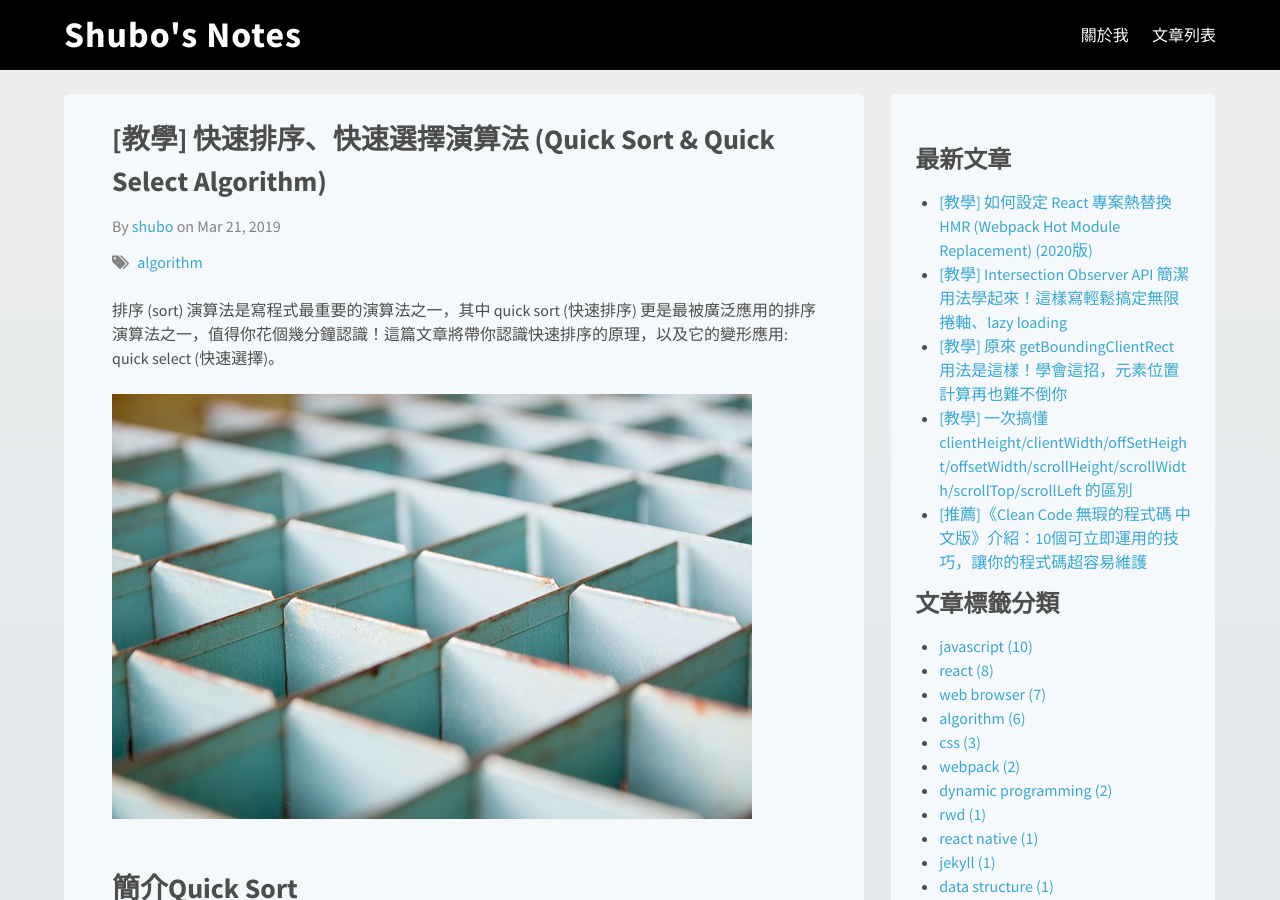
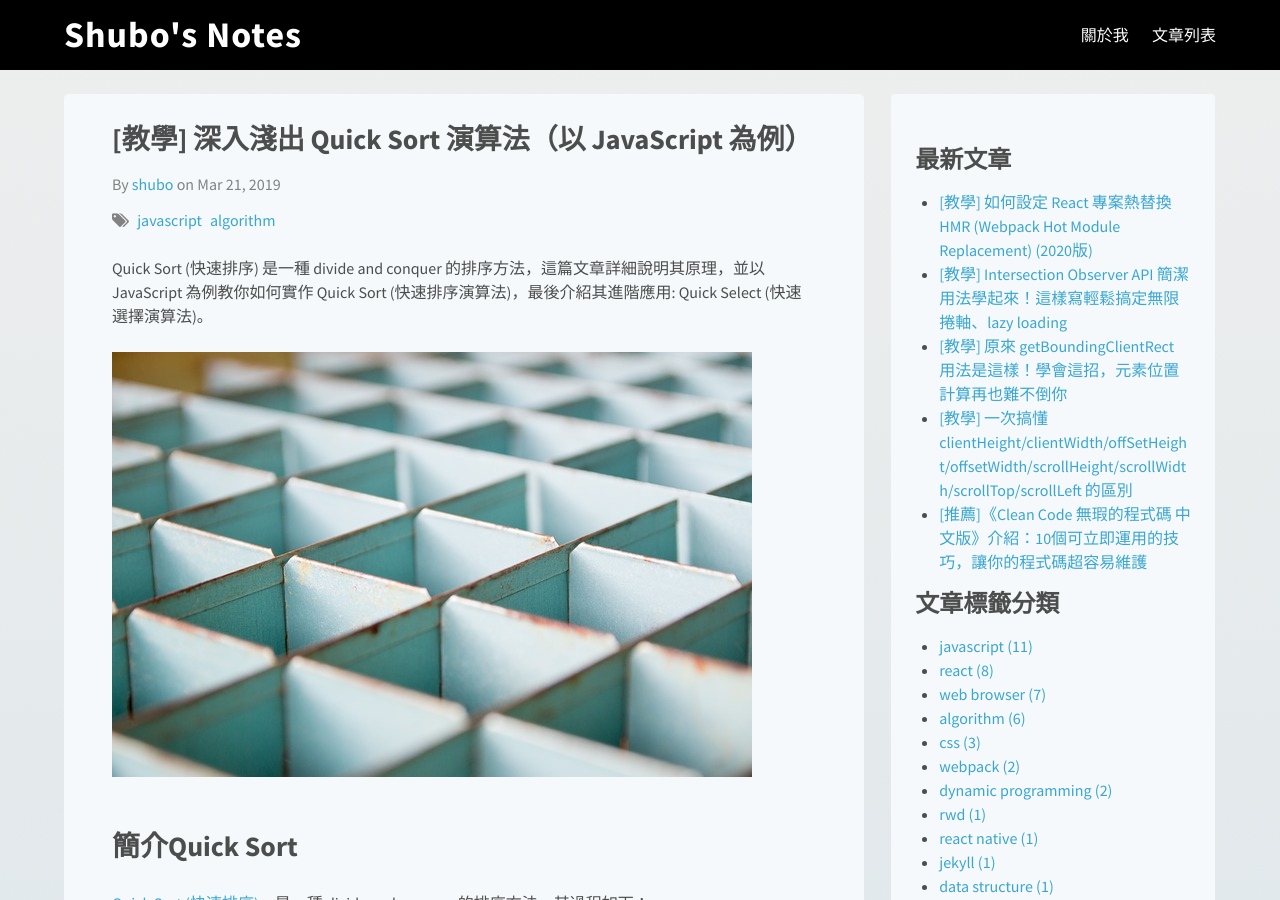
Before and after one commit to shuboc/shuboc.github.io, a Jekyll site: the page built from _posts/2019-03-21-quick-sort.md, in a window 1280 px wide and 900 px high. Built offline with Jekyll 4.4.1, drawn with Linux system fonts in a browser that asks for light colours; nearby versions of some CDN libraries; library files that are not in the unit come from our copies; comment, search, counter and statistics services are not loaded; some of the changed text lies outside the part shown.

Commit message:
Update quick sort post to improve seo

````diff
--- a/_posts/2019-03-21-quick-sort-quick-selection.md
+++ b/_posts/2019-03-21-quick-sort.md
@@ -1,9 +1,11 @@
 ---
-title: "[教學] 快速排序、快速選擇演算法 (Quick Sort & Quick Select Algorithm)"
-tags: ["algorithm"]
+title: "[教學] 深入淺出 Quick Sort 演算法（以 JavaScript 為例）"
+tags: ["javascript", "algorithm"]
+redirect_from: /quick-sort-quick-selection/
+last_modified_at: 2020/03/24
 ---
 
-排序 (sort) 演算法是寫程式最重要的演算法之一，其中 quick sort (快速排序) 更是最被廣泛應用的排序演算法之一，值得你花個幾分鐘認識！這篇文章將帶你認識快速排序的原理，以及它的變形應用: quick select (快速選擇)。
+Quick Sort (快速排序) 是一種 divide and conquer 的排序方法，這篇文章詳細說明其原理，並以 JavaScript 為例教你如何實作 Quick Sort (快速排序演算法)，最後介紹其進階應用: Quick Select (快速選擇演算法)。
 
 ![Sort](/images/sort.jpg)
 
@@ -84,11 +86,7 @@ function quickSort(arr) {
 
 * 回傳值 `pivotIndex` 是 pivot 的 index。
 
-。
-
-。
-
-。
+### 所以 `partition` 是如何運作的呢？
 
 接下來講詳細的運作方式。
 
@@ -122,6 +120,8 @@ function partition(arr, start, end) {
   return nextLeftIdx;
 }
 ```
+
+### 來看個實際的例子吧！
 
 下面來看實際的操作過程，比較好理解。
 
@@ -293,11 +293,7 @@ quickSort(arr, 0, arr.length - 1);
 
 (這裏為了方便說明，先假設 `k` 是 zero-based。`k === 0` 是最小的元素。)
 
-。
-
-。
-
-。
+### Quick Select 是如何運作的呢？
 
 接下來解釋一下 quick select 是如何運作的。
 
````
